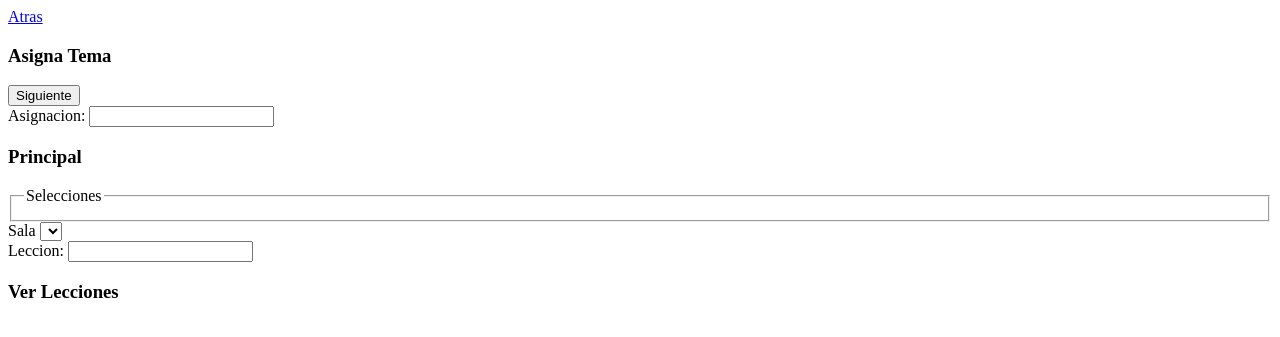
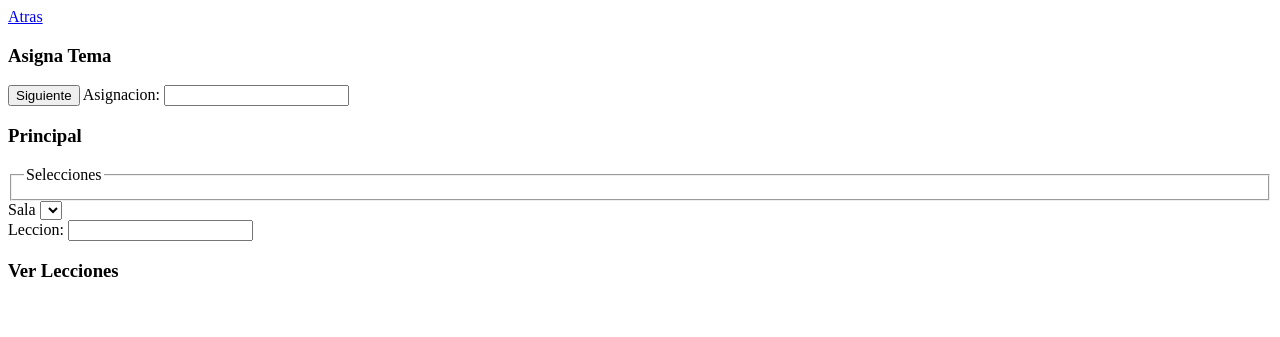
Before and after one commit to develasquez/Abedules, a PHP site: page /detalleAsignacion.php?id=1 in a window 1280 px wide. Shown: the top 337 px of the page. Run offline with PHP 8.4, Linux system fonts and the light colour scheme; data that the repository does not hold is empty; some libraries are stand-ins or nearby versions.

Commit message:
<input type="submit" data-role="buton" value="Siguiente" data-icon="arrow-r" class="ui-btn-right">

```diff
--- a/detalleAsignacion.php
+++ b/detalleAsignacion.php
@@ -219,19 +219,19 @@ $leccion    = $_GET["leccion"];
 
 <body>
 
-<form action="detalleAsignacion.php" method="GET">
+<form action="detalleAsignacion.php" method="POST">
     <div id="container" data-role="page" data-theme="b" data-position="fixed">
     <div data-role="header" data-theme="b">
       <a href="#" data-rel="back">Atras</a>
        <h3>Asigna Tema</h3>
-       <input type="submit" data-role="buton" value="Siguiente" data-icon="arrow-r" class="ui-btn-right">
+
        <!-- <a href="asignatema.php?id=" data-icon="arrow-r" class="ui-btn-right">Siguiente</a> -->
 
     </div>
       <div id="main" role="main" data-role="content" data-theme="b" >
 
     <div data-role="fieldcontain">
-
+   <input type="submit"  value="Siguiente" data-icon="arrow-r" >
     <label for="asignacion">Asignacion:</label>
   <input type="text" name="asignacion" id="asignacion" value=<?= '"'.$asignacion.'"'; ?> readonly/>
 
```
